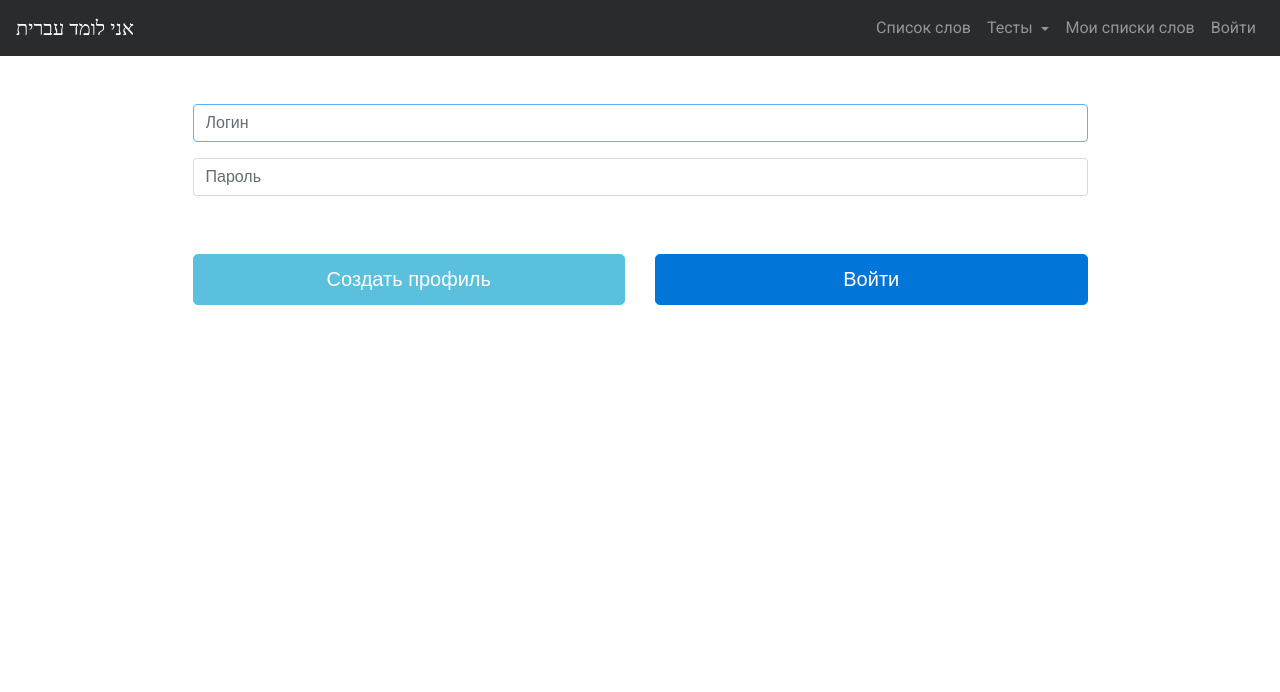
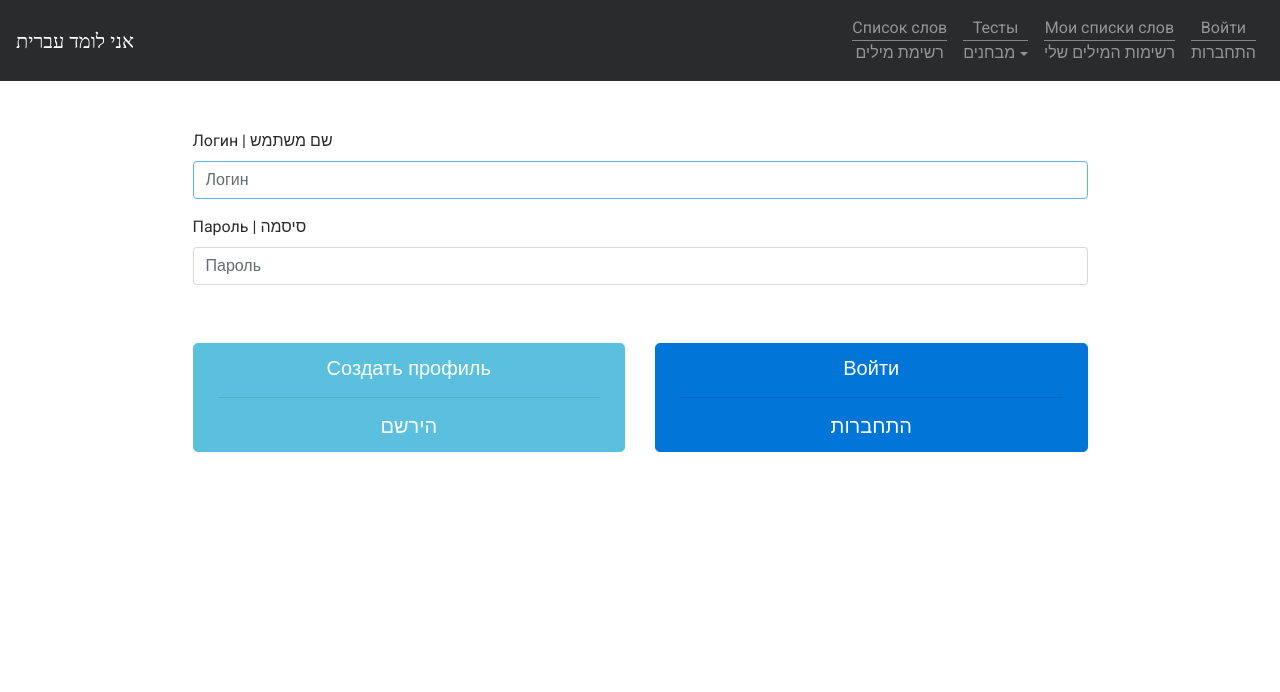
Before and after one commit to orlyohreally/learn-hebrew-php, a PHP site: page /login in a window 1280 px wide. Shown: the top 692 px of the page. Run offline with PHP 8.4, Linux system fonts and the light colour scheme; some libraries are stand-ins or nearby versions.

Commit message:
added hebrew to interface elements

```diff
--- a/css/styles.css
+++ b/css/styles.css
@@ -43,6 +43,10 @@ button:hover {
 .navbar-brand img {
 	height: 40px;
 	width: auto;
+}
+nav.navbar hr {
+	background: rgba(255,255,255, 0.5);
+	margin: 0;
 }
 .carousel-caption h3 {
 	color: #ffffff;
--- a/js/word_list_details.php
+++ b/js/word_list_details.php
@@ -1,6 +1,6 @@
 <script>
 	function count_selected() {
-		$("div.selected-counter").html('Слов выбрано: ' + $("input[oid]:checked").length);
+		$("div.selected-counter").html('מילים נבחרות | Слов выбрано: ' + $("input[oid]:checked").length);
 	}
 	$(document).ready(function(){
 		count_selected();
@@ -70,7 +70,7 @@
 			reset_list(list, <?php echo $list_id?>);
 		}
 		else {
-			utils.showNotif($(".alert"), 'В списке должно быть более 4 слов', 'danger', 1000);
+			utils.showNotif($(".alert"), 'В списке должно быть более 4 слов | הרשימה חייבת להכיל לפחות 4 מילים', 'danger', 1000);
 		}
 	});
 	$("input.select-all").on('change', function() {//select or unselect al words
@@ -148,7 +148,7 @@
 			utils.deloader($("#start_training"));
 		}
 		else {
-			utils.showNotif($(".alert"), 'В списке должно быть более 4 слов', 'danger', 1000);
+			utils.showNotif($(".alert"), 'В списке должно быть более 4 слов | הרשימה חייבת להכיל לפחות 4 מילים', 'danger', 1000);
 			utils.deloader($("#start_training"));
 		}
 	});
--- a/module/login.php
+++ b/module/login.php
@@ -2,16 +2,17 @@
 	require 'includes/connect.php';
 	include 'menu.php';
 ?>
-<div id="login-container" class="container text-center">
+<div id="login-container" class="container">
 	<div class="form-row col-10 offset-1 offset-md-1">
 		<form id="login-form" class="mt-5 mb-5">
+
 		  <!--<img class="mb-4" src="img/logo.png" alt="" width="72" height="72">-->
 			<div class="form-group">
-				<label for="inputUsernameLogin" class="sr-only">Логин</label>
+				<label for="inputUsernameLogin">Логин | שם משתמש</label>
 				<input type="text" id="inputUsernameLogin" class="form-control" placeholder="Логин" required autofocus>
 			</div>
 			<div class="form-group">
-				<label for="inputPasswordLogin" class="sr-only">Пароль</label>
+				<label for="inputPasswordLogin">Пароль | סיסמה</label>
 				<input type="password" id="inputPasswordLogin" class="form-control" placeholder="Пароль" required>
 			</div>
 			<div class="row">
@@ -19,43 +20,45 @@
 					<div class="alert alert-dismissible fade show" role="alert"></div>
 				</div>
 				<div class="col-12 col-md-6 mb-2">
-				  <button class="btn btn-lg btn-info btn-block" id="show_reg" type="button">Создать профиль</button>
+				  <button class="btn btn-lg btn-info btn-block" id="show_reg" type="button">Создать профиль<hr>הירשם</button>
 				</div>
 				<div class="col-12 col-md-6 mb-2">
-				  <button class="btn btn-lg btn-primary btn-block" type="submit">Войти</button>
+				  <button class="btn btn-lg btn-primary btn-block" type="submit">Войти<hr>התחברות</button>
 				</div>
 			</div>
 
 		</form>
 	</div>
 </div>
-<div id="signup-container" class="container text-center">
+<div id="signup-container" class="container">
 	<div class="form-row col-10 offset-1">
 		<form id="signup-form" class="mt-5 mb-5">
 		  <!--<img class="mb-4" src="img/logo.png" alt="" width="72" height="72">-->
 			<div class="form-group">
-			  <label for="inputUsernameSignup" class="sr-only">Логин</label>
+			  <label for="inputUsernameSignup">Логин | שם משתמש</label>
 			  <input type="text" id="inputUsernameSignup" class="form-control" placeholder="Логин" required autofocus>
 			</div>
 			<div class="form-group">
-			  <label for="inputPasswordSignup" class="sr-only">Пароль</label>
+			  <label for="inputPasswordSignup">Пароль | סיסמה</label>
 			  <input type="password" id="inputPasswordSignup" class="form-control" placeholder="Пароль" required>
 			</div>
 			<div class="form-group">
-			  <label for="inputPassword2Signup" class="sr-only">Пароль еще раз</label>
+			  <label for="inputPassword2Signup">Пароль еще раз | סיסמא בשנית</label>
 			  <input type="password" id="inputPassword2Signup" class="form-control" placeholder="Пароль" required>
 			</div>
-		  <p class="mb-1">Не используйте пароли, которые Вы везде используете.</p>
+		  	<div class="text-center">
+		  		<p class="mb-1">Не используйте пароли, которые Вы везде используете.<hr>אל תשתמש בסיסמה שבה אתה משתמש תמיד</p>
+			</div>
 			<div class="row">
 				<div class="col-12">
 					<div class="alert alert-dismissible fade show" role="alert"></div>
 				</div>
 
 				<div class="col-12 col-md-6 mb-2">
-				  <button class="btn btn-lg btn-info btn-block" id="show_log" type="button">Войти</button>
+				  <button class="btn btn-lg btn-info btn-block" id="show_log" type="button">Войти<hr>התחברות</button>
 				</div>
 				<div class="col-12 col-md-6 mb-2">
-				  <button class="btn btn-lg btn-primary btn-block" type="submit">Создать профиль</button>
+				  <button class="btn btn-lg btn-primary btn-block" type="submit">Создать профиль<hr>הירשם</button>
 				</div>
 
 			</div>
--- a/module/menu.php
+++ b/module/menu.php
@@ -5,21 +5,20 @@
 	<a class="navbar-brand hebrew text-white" href="/">אני לומד עברית</a>
 	<div class="collapse navbar-collapse " id="navbarCollapse">
 		<ul class="navbar-nav ml-auto">
-			<li class="nav-item"><a class = "nav-link" href="/words">Список слов</a></li>
+			<li class="nav-item"><a class = "nav-link text-center" href="/words">Список слов<hr>רשימת מילים</a></li>
 			<li class="nav-item dropdown">
-		        <a class="nav-link dropdown-toggle" href="#" id="navbarDropdown" role="button" data-toggle="dropdown" aria-haspopup="true" aria-expanded="false">
-		          Тесты
-		        </a>
+		        <a class="nav-link dropdown-toggle text-center" href="#" id="navbarDropdown" role="button" data-toggle="dropdown" aria-haspopup="true" aria-expanded="false">Тесты<hr>מבחנים</a>
 		        <div class="dropdown-menu" aria-labelledby="navbarDropdown">
-		          <a class="dropdown-item" href="/tests?test=sv">сущ + гл</a>
+		          <a class="dropdown-item text-center" href="/tests?test=sv">сущ + гл<hr>שם + פועל</a>
 		    </li>
-			<li class="nav-item"><a class = "nav-link" href="/my-lists">Мои списки слов</a></li>
+			<li class="nav-item"><a class = "nav-link text-center" href="/my-lists">Мои списки слов<hr>רשימות המילים שלי
+</a></li>
 			<?php
 				if(!isset($_SESSION['user_id'])) {//неавторизован
-					echo '<li class="nav-item"><a class = "nav-link" href="/login">Войти</a></li>';
+					echo '<li class="nav-item"><a class = "nav-link text-center" href="/login">Войти<hr>התחברות</a></li>';
 				}
 				else {//авторизован
-					echo '<li class="nav-item"><a class = "nav-link" href="/logout">Выйти</a></li>';
+					echo '<li class="nav-item"><a class = "nav-link text-center" href="/logout">Выйти<hr>להתנתק</a></li>';
 				}
 			?>
 		</ul>
```
Also changed, not shown: module/main.php (+5 -4 lines), module/word_list_details.php (+7 -7 lines), module/words.php (+5 -5 lines). Lines whose indentation alone changed are shown as unchanged.
